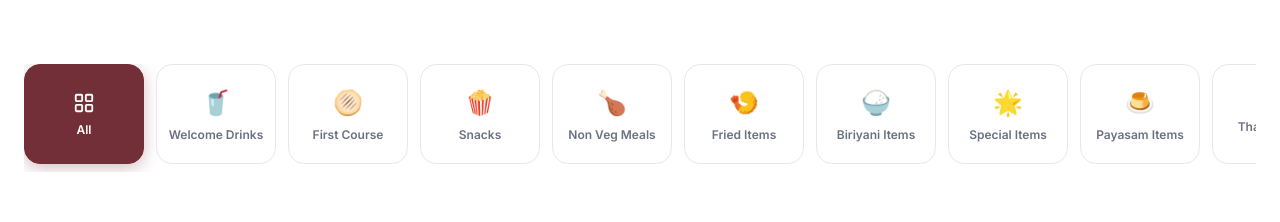
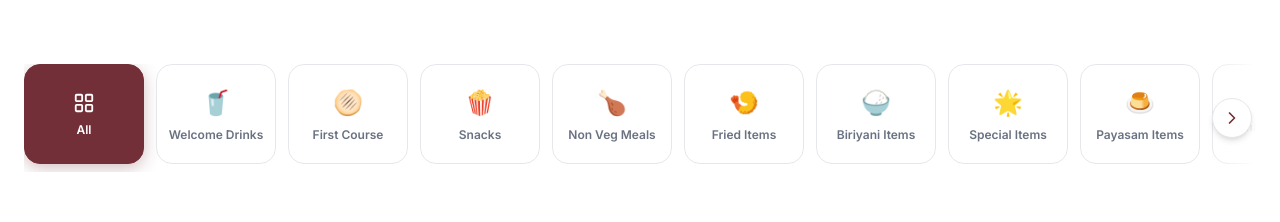
Before and after one commit to J1309/Apple-Caterers, a Next.js app in the folder apps/web/: page /menu in a window 1280 px wide. Shown: the part 268-490 px from the top of the page. Built offline with nearby package versions, Linux system fonts and the light colour scheme; a web font is replaced by a local one.

Commit message:
menu: add left/right scroll arrows on category strip

```diff
--- a/apps/web/src/app/menu/page.tsx
+++ b/apps/web/src/app/menu/page.tsx
@@ -1,9 +1,9 @@
 'use client';
 
-import React, { useState, useEffect } from 'react';
+import React, { useState, useEffect, useRef } from 'react';
 import { motion, AnimatePresence } from 'motion/react';
 import { Skeleton } from '@/components/ui/skeleton';
-import { Plus, Minus, ShoppingBag, Check, Utensils, LayoutGrid } from 'lucide-react';
+import { Plus, Minus, ShoppingBag, Check, Utensils, LayoutGrid, ChevronLeft, ChevronRight } from 'lucide-react';
 import { useCartStore } from '@/lib/cart-store';
 import { menuItems, categories, CATEGORY_MAP } from '@/data/menu-items';
 import Link from 'next/link';
@@ -12,6 +12,32 @@ export default function MenuPage() {
   const [activeCategory, setActiveCategory] = useState('All');
   const [isLoading, setIsLoading] = useState(true);
   const [addedIds, setAddedIds] = useState<number[]>([]);
+  const scrollRef = useRef<HTMLDivElement>(null);
+  const [canScrollLeft, setCanScrollLeft] = useState(false);
+  const [canScrollRight, setCanScrollRight] = useState(true);
+
+  const checkScroll = () => {
+    const el = scrollRef.current;
+    if (!el) return;
+    setCanScrollLeft(el.scrollLeft > 4);
+    setCanScrollRight(el.scrollLeft < el.scrollWidth - el.clientWidth - 4);
+  };
+
+  useEffect(() => {
+    checkScroll();
+    const el = scrollRef.current;
+    if (!el) return;
+    el.addEventListener('scroll', checkScroll);
+    window.addEventListener('resize', checkScroll);
+    return () => {
+      el.removeEventListener('scroll', checkScroll);
+      window.removeEventListener('resize', checkScroll);
+    };
+  }, []);
+
+  const scrollBy = (dir: 'left' | 'right') => {
+    scrollRef.current?.scrollBy({ left: dir === 'left' ? -260 : 260, behavior: 'smooth' });
+  };
 
   const { addItem, items, totalItems, updateQuantity } = useCartStore();
 
@@ -71,7 +97,31 @@ export default function MenuPage() {
 
         {/* Categories Bar - horizontal scroll */}
         <div className="relative mb-16">
-          <div className="overflow-x-auto pb-2 scrollbar-maroon">
+          {canScrollLeft && (
+            <>
+              <div className="absolute left-0 top-0 bottom-2 w-12 bg-gradient-to-r from-white to-transparent z-10 pointer-events-none" />
+              <button
+                onClick={() => scrollBy('left')}
+                className="absolute left-1 top-1/2 -translate-y-1/2 z-20 w-10 h-10 rounded-full bg-white shadow-md border border-gray-200 flex items-center justify-center text-maroon hover:bg-gray-50 transition-all"
+                aria-label="Scroll left"
+              >
+                <ChevronLeft size={20} />
+              </button>
+            </>
+          )}
+          {canScrollRight && (
+            <>
+              <div className="absolute right-0 top-0 bottom-2 w-12 bg-gradient-to-l from-white to-transparent z-10 pointer-events-none" />
+              <button
+                onClick={() => scrollBy('right')}
+                className="absolute right-1 top-1/2 -translate-y-1/2 z-20 w-10 h-10 rounded-full bg-white shadow-md border border-gray-200 flex items-center justify-center text-maroon hover:bg-gray-50 transition-all"
+                aria-label="Scroll right"
+              >
+                <ChevronRight size={20} />
+              </button>
+            </>
+          )}
+          <div ref={scrollRef} className="overflow-x-auto pb-2 scrollbar-maroon">
             <div className="flex gap-3">
             {categories.map((cat) => {
               const isAll = cat === 'All';
```
